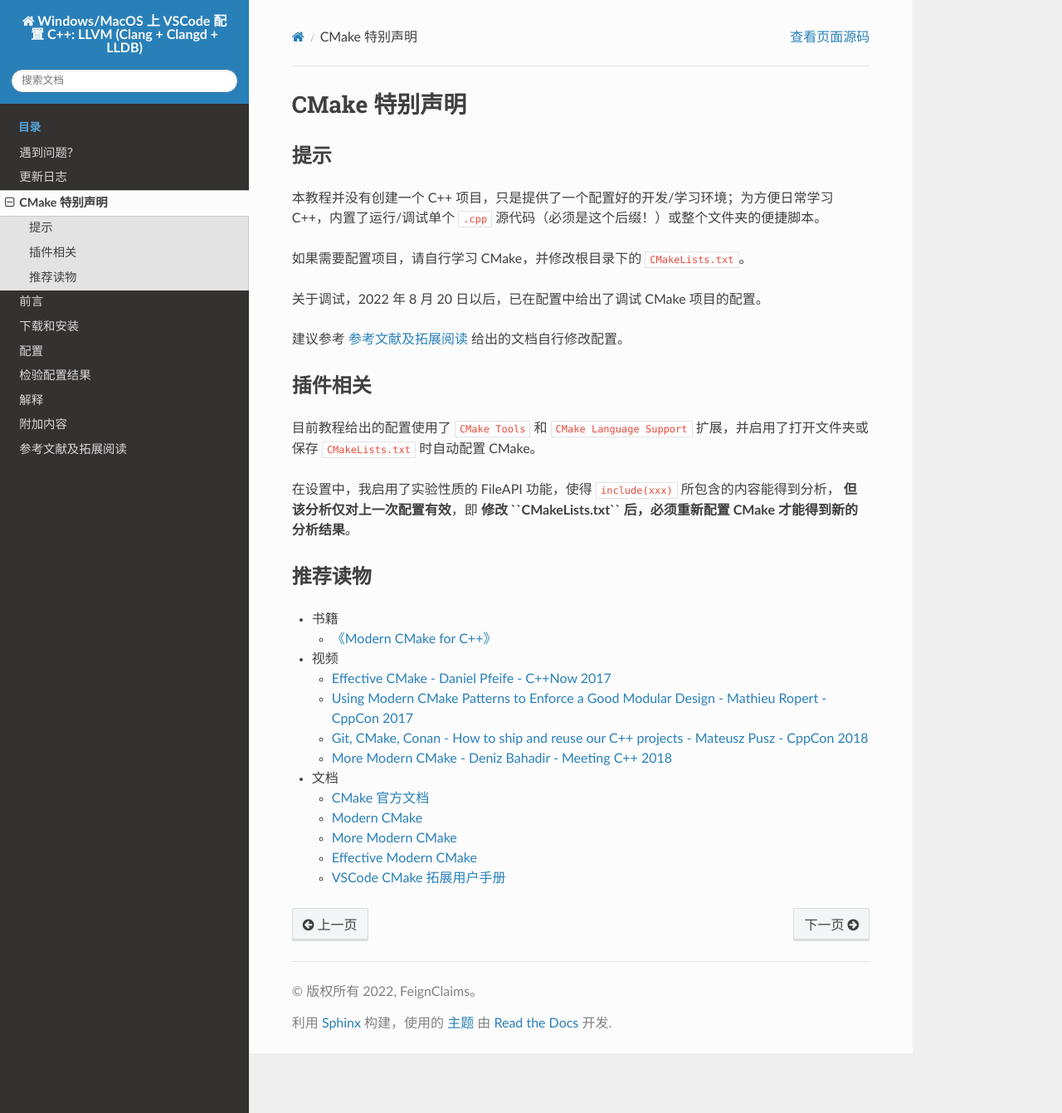
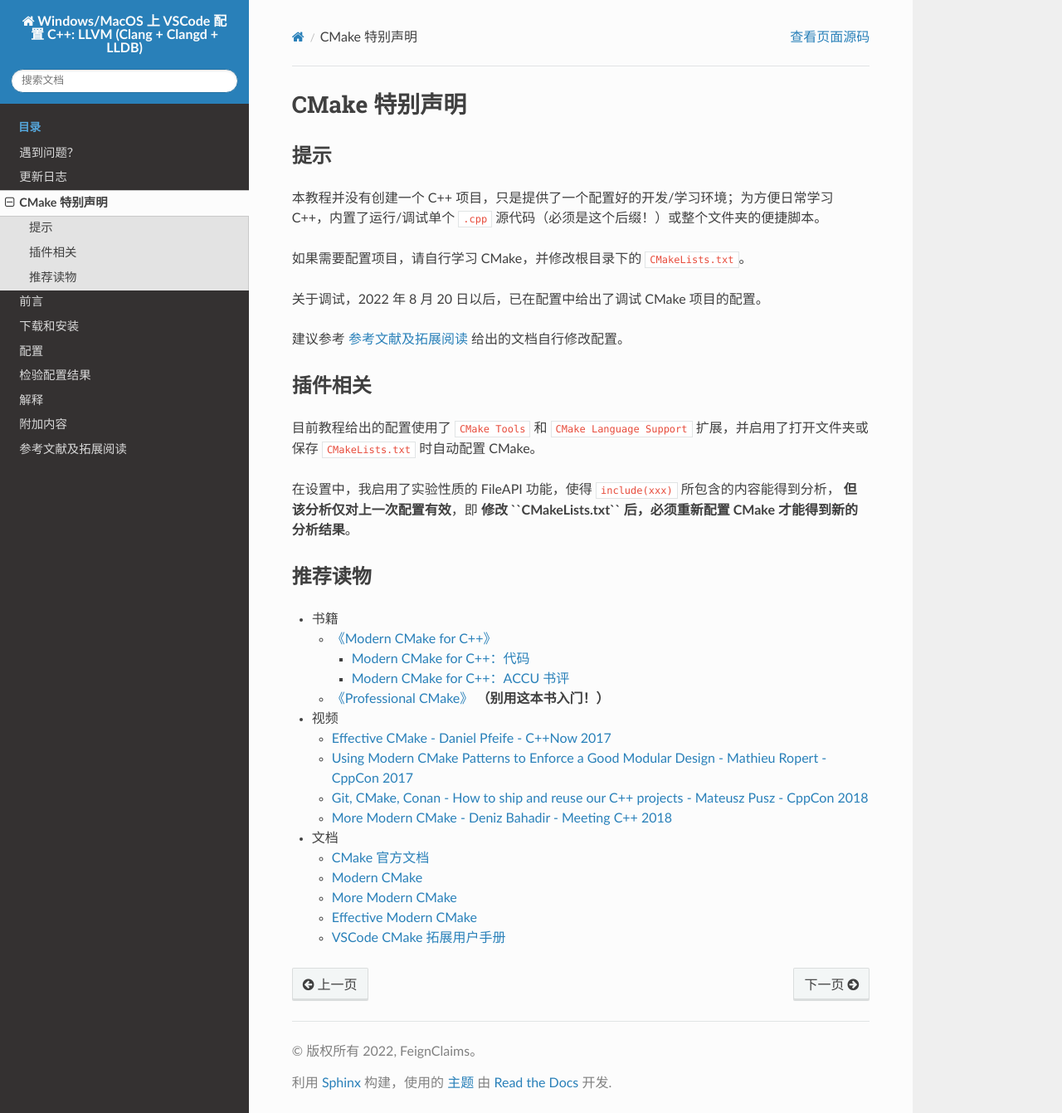
Before and after one commit to FeignClaims/vscode_cpp_starter, a Sphinx documentation site: the page built from docs/source/special_announcement.rst, in a window 1280 px wide and 1341 px high. Shown: the whole window at 83% size. Built offline with Sphinx 7.4.7 and the Read the Docs theme 2.0.0, drawn with Linux system fonts in a browser that asks for light colours.

Commit message:
更新 CMake 推荐读物内容

```diff
--- a/docs/source/_include/links.rst
+++ b/docs/source/_include/links.rst
@@ -6,7 +6,10 @@
 .. _`Issue: 添加断点无效`: https://gitee.com/FeignClaims/vscode-llvm-cpp-starter/issues/I58LOQ
 
 .. CMake 推荐读物
-.. _`《Modern CMake for C++》`: https://github.com/PacktPublishing/Modern-CMake-for-Cpp
+.. _`《Modern CMake for C++》`: https://www.packtpub.com/product/modern-cmake-for-c/9781801070058
+.. _`Modern CMake for C++：代码`: https://github.com/PacktPublishing/Modern-CMake-for-Cpp
+.. _`Modern CMake for C++：ACCU 书评`: https://accu.org/bookreviews/2022/collyer_1988/
+.. _`《Professional CMake》`: https://crascit.com/professional-cmake/
 .. _`Effective CMake - Daniel Pfeife - C++Now 2017`: https://www.youtube.com/watch?v=bsXLMQ6WgIk
 .. _`Using Modern CMake Patterns to Enforce a Good Modular Design - Mathieu Ropert - CppCon 2017`: https://www.youtube.com/watch?v=eC9-iRN2b04
 .. _`Git, CMake, Conan - How to ship and reuse our C++ projects - Mateusz Pusz - CppCon 2018`: https://www.youtube.com/watch?v=S4QSKLXdTtA
--- a/docs/source/special_announcement.rst
+++ b/docs/source/special_announcement.rst
@@ -29,6 +29,11 @@
 
   - `《Modern CMake for C++》`_
 
+    - `Modern CMake for C++：代码`_
+    - `Modern CMake for C++：ACCU 书评`_
+
+  - `《Professional CMake》`_ **（别用这本书入门！）**
+
 - 视频
 
   - `Effective CMake - Daniel Pfeife - C++Now 2017`_
```
